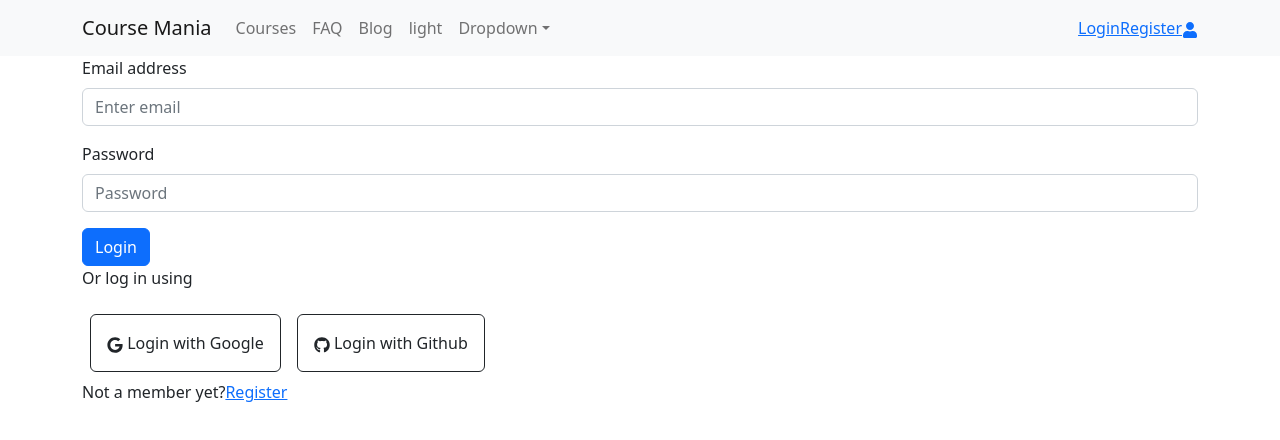
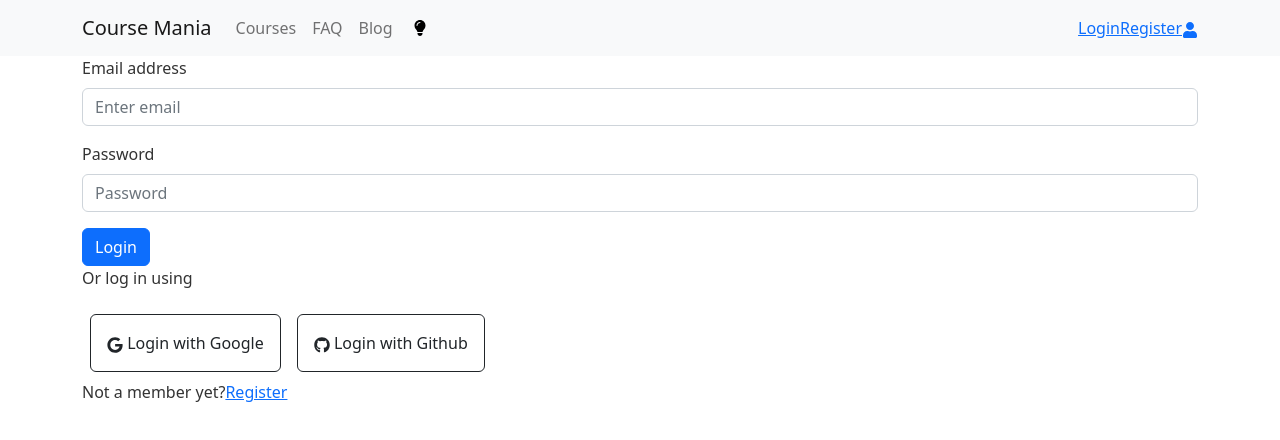
Before and after one commit to NaimaN00r/coursemania_client_repo, a React (Create React App) app: page / in a window 1280 px wide. Shown: the top 440 px of the page. Built offline with nearby package versions, Linux system fonts and the light colour scheme; no server answers.

Commit message:
12th commit

```diff
--- /dev/null
+++ b/src/Pages/Shared/Header/Header.css
@@ -0,0 +1,8 @@
+.dark {
+    background-color: #333;
+    color: #fff;
+  }
+  .light {
+    background-color: #fff;
+    color: #333;
+  }
--- a/src/Pages/Shared/Header/Header.js
+++ b/src/Pages/Shared/Header/Header.js
@@ -1,4 +1,4 @@
-import React, { useContext } from 'react';
+import React, { useContext, useEffect, useState } from 'react';
 import { Button, Image } from 'react-bootstrap';
 import Container from 'react-bootstrap/Container';
 import Nav from 'react-bootstrap/Nav';
@@ -8,8 +8,23 @@ import { FaUser } from 'react-icons/fa';
 import { Link } from 'react-router-dom';
 import { AuthContext } from '../../../context/authprovider/AuthProvider';
 import LeftSideCourses from '../LeftSideCourses/LeftSideCourses';
+import { FAMdLightMode, ImBrightnessContrast } from "react-icons/im";
+import { faDownload, faLightbulb } from '@fortawesome/free-solid-svg-icons';
+import { FontAwesomeIcon } from '@fortawesome/react-fontawesome';
+import './Header.css'
 
 const Header = () => {
+  const [theme, setTheme] = useState('light');
+  const changeMode = () => {
+    if (theme === 'light') {
+      setTheme('dark');
+    } else {
+      setTheme('light');
+    }
+  };
+  useEffect(() => {
+    document.body.className = theme;
+  }, [theme]);
     const { user, logOut } = useContext(AuthContext);
 
     const handleLogOut = () => {
@@ -26,6 +41,7 @@ const Header = () => {
     }
 
     return (
+      <div className={`Header ${theme}`}>
         <Navbar collapseOnSelect expand="lg" bg="light" variant="light">
       <Container>
         <Navbar.Brand href="#home">Course Mania</Navbar.Brand>
@@ -35,18 +51,7 @@ const Header = () => {
             <Nav.Link href="/courses">Courses</Nav.Link>
             <Nav.Link href="#pricing">FAQ</Nav.Link>
             <Nav.Link href="/blog">Blog</Nav.Link>
-            <Nav.Link href="#pricing">light</Nav.Link>
-            <NavDropdown title="Dropdown" id="collasible-nav-dropdown">
-              <NavDropdown.Item href="#action/3.1">Action</NavDropdown.Item>
-              <NavDropdown.Item href="#action/3.2">
-                Another action
-              </NavDropdown.Item>
-              <NavDropdown.Item href="#action/3.3">Something</NavDropdown.Item>
-              <NavDropdown.Divider />
-              <NavDropdown.Item href="#action/3.4">
-                Separated link
-              </NavDropdown.Item>
-            </NavDropdown>
+            <Button onClick={changeMode} variant='light'><FontAwesomeIcon  className='flex-none mr-4' icon={faLightbulb}></FontAwesomeIcon></Button>
           </Nav>
           <Nav>
                         <>
@@ -80,6 +85,7 @@ const Header = () => {
                                 : <FaUser></FaUser>
                             }
                         </Link>
+
                     </Nav>
           <div className='d-lg-none'>
             <LeftSideCourses></LeftSideCourses>
@@ -87,6 +93,7 @@ const Header = () => {
         </Navbar.Collapse>
       </Container>
     </Navbar>
+    </div>
     );
 };
 
```
